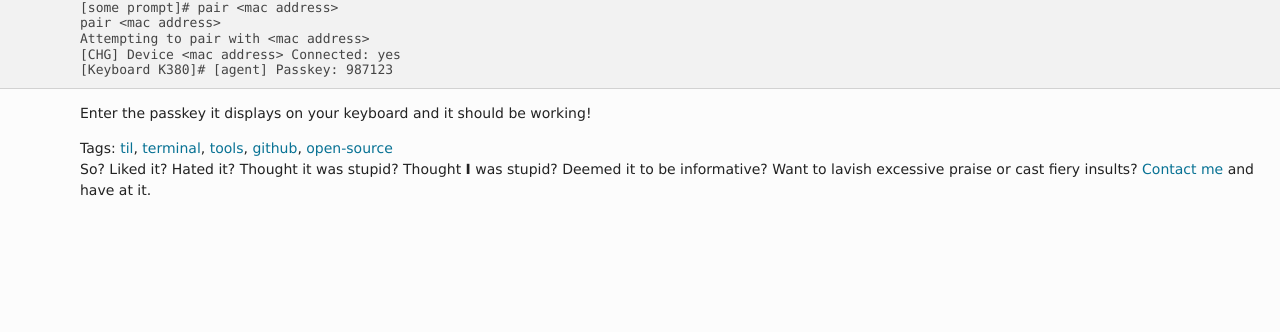
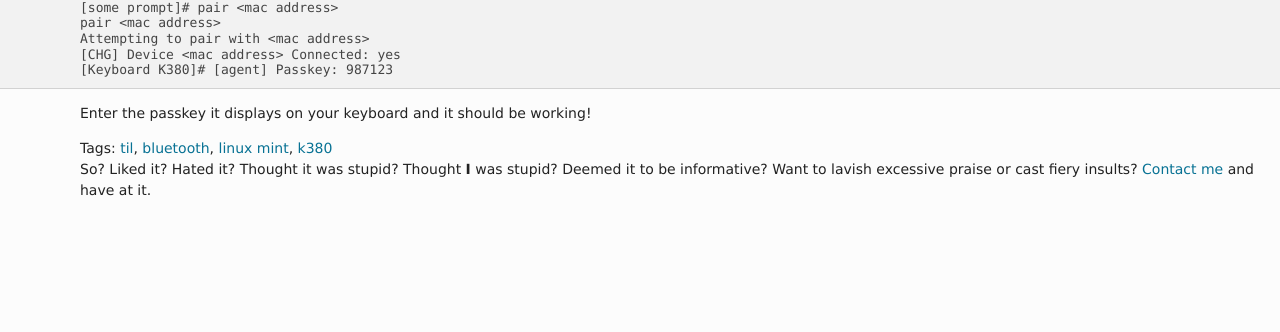
Before and after one commit to philipmat/philipmat.github.io, a Jekyll site: the page built from _posts/2026-03-29-pair-logitech-k380-linux-mint.md, in a window 1280 px wide. Shown: the part 861-1193 px from the top of the page. Built offline with Jekyll 4.4.1, drawn with Linux system fonts in a browser that asks for light colours.

Commit message:
Adjusted tags

```diff
--- a/_posts/2026-03-29-pair-logitech-k380-linux-mint.md
+++ b/_posts/2026-03-29-pair-logitech-k380-linux-mint.md
@@ -1,7 +1,7 @@
 ---
 layout: post
 title: "TIL: Pairing a Logitech K380 keyboard on Linux Mint"
-tags: [til, terminal, tools, github, open-source]
+tags: [til, bluetooth, linux mint, k380]
 snippet: "Pair a Logitech K380 on Linux Mint by using ValeriaRoyal's script or bluetoothctl — scan for the input-keyboard MAC, trust/pair it, and enter the displayed passkey."
 ---
 
```
